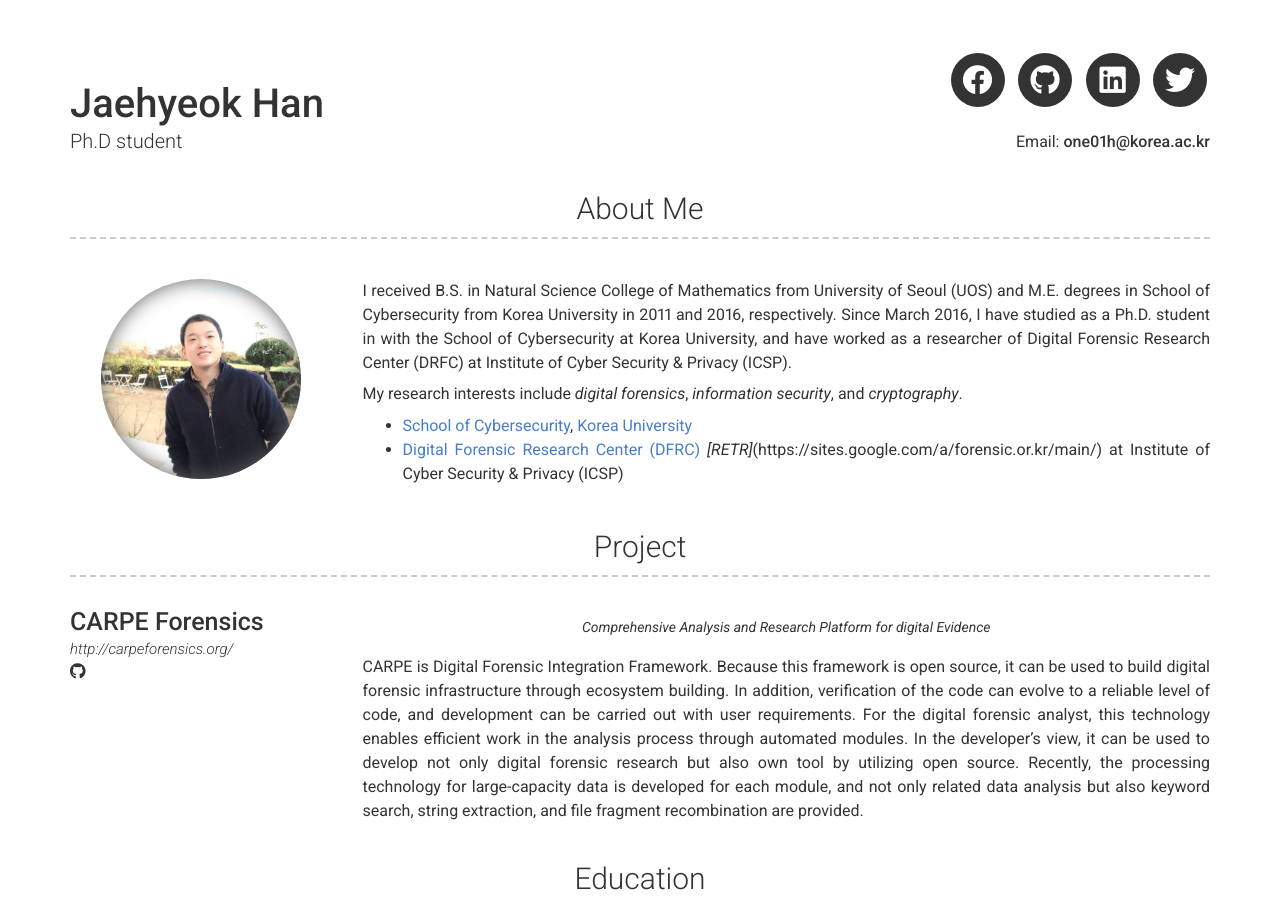
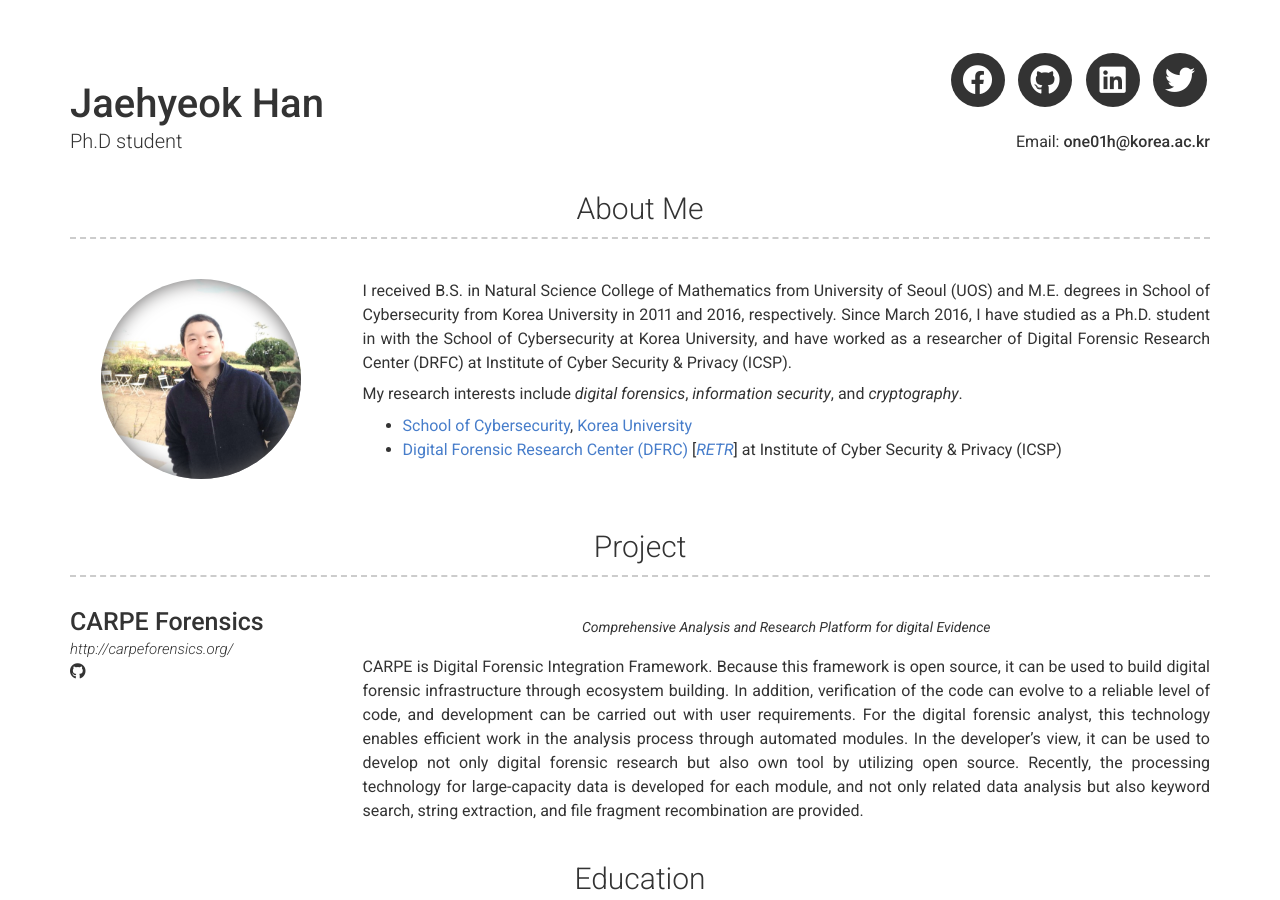
Before and after one commit to JaehyeokHan/jaehyeokhan.github.io, a Jekyll site: the page built from index.md, in a window 1280 px wide and 900 px high. Built offline with Jekyll 4.4.1, drawn with Linux system fonts in a browser that asks for light colours; nearby versions of some CDN libraries.

Commit message:
Update _config.yml

```diff
--- a/_config.yml
+++ b/_config.yml
@@ -57,7 +57,7 @@ about_content: | # this will include new lines to allow paragraphs
   My research interests include *digital forensics*, *information security*, and *cryptography*.
 
   - [School of Cybersecurity](https://gss.korea.edu/), [Korea University](http://www.korea.edu/)
-  - [Digital Forensic Research Center (DFRC)](http://forensic.korea.ac.kr/) *[RETR]*(https://sites.google.com/a/forensic.or.kr/main/) at Institute of Cyber Security & Privacy (ICSP)
+  - [Digital Forensic Research Center (DFRC)](http://forensic.korea.ac.kr/) [*[RETR](https://sites.google.com/a/forensic.or.kr/main/)*] at Institute of Cyber Security & Privacy (ICSP)
 
 content:
   - title: Project # Title for the section
```
